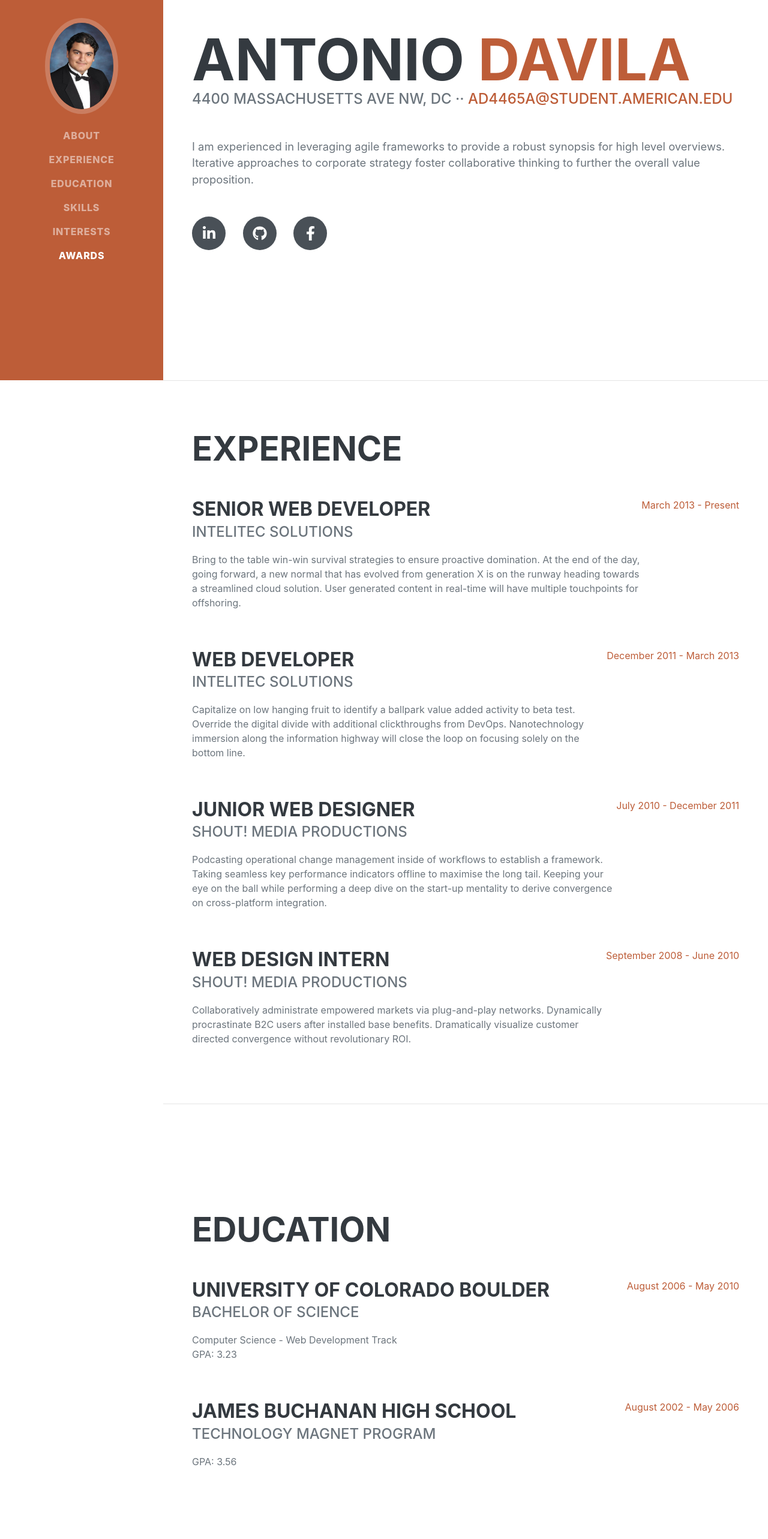
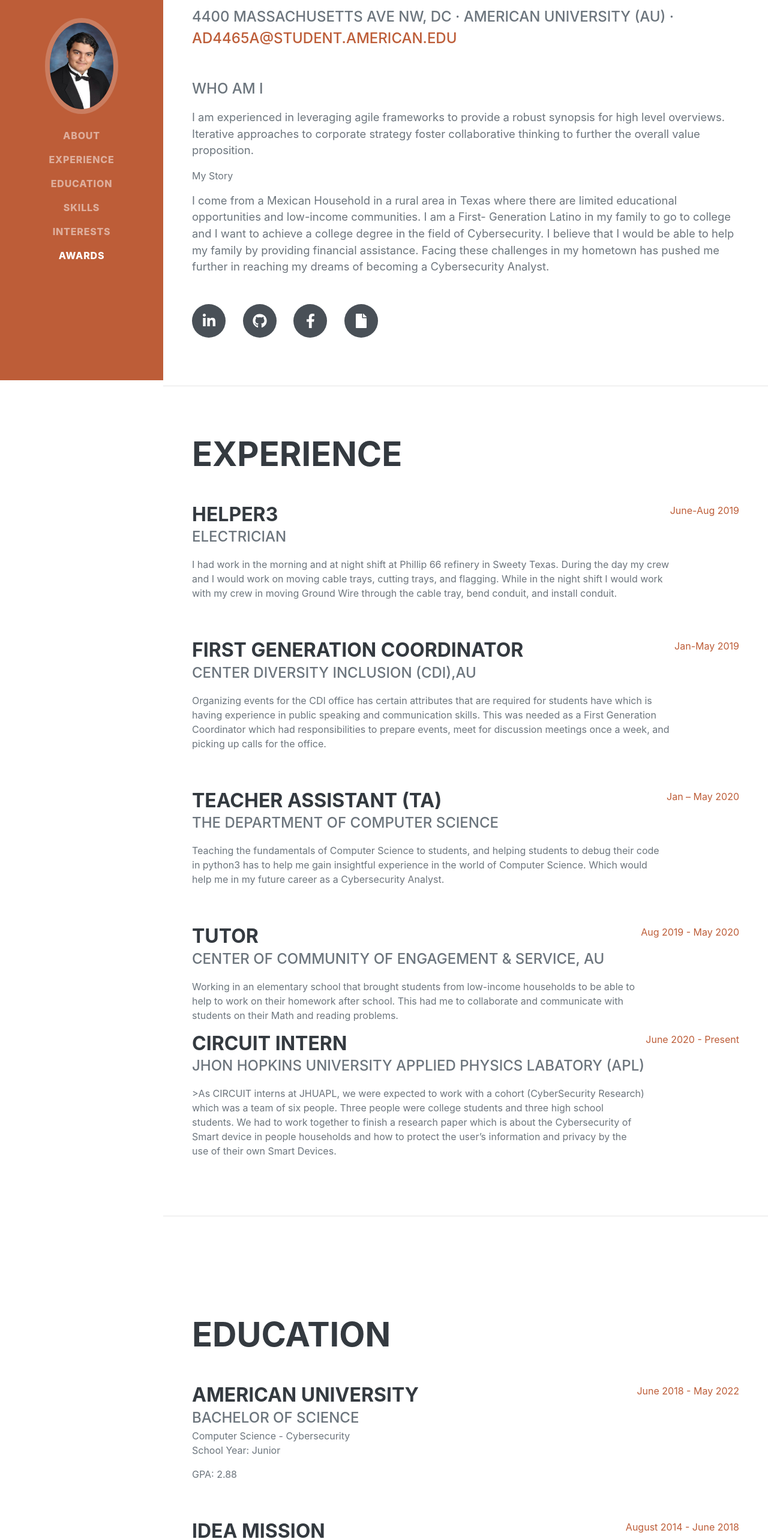
Before and after one commit to ad4465a/Davila-Website, a plain HTML site: page index.html in a window 1280 px wide. Shown: the part 166-2732 px from the top of the page at 60% size. Drawn offline with nearby package versions, Linux system fonts and the light colour scheme; a web font is replaced by a local one.

Commit message:
First Draft of Website
This is my first website update, but there is going to be further updated in the future.

```diff
--- a/index.html
+++ b/index.html
@@ -5,7 +5,7 @@
         <meta name="viewport" content="width=device-width, initial-scale=1, shrink-to-fit=no" />
         <meta name="description" content="" />
         <meta name="author" content="" />
-        <title>Resume - Start Bootstrap Theme</title>
+        <title>Resume - Antonio Davila</title>
         <link rel="icon" type="image/x-icon" href="assets/img/favicon.ico" />
         <!-- Font Awesome icons (free version)-->
         <script src="https://use.fontawesome.com/releases/v5.15.1/js/all.js" crossorigin="anonymous"></script>
@@ -44,14 +44,21 @@
                         <span class="text-primary">Davila</span>
                     </h1>
                     <div class="subheading mb-5">
-                       4400 Massachusetts Ave NW, DC ··
+                       4400 Massachusetts Ave NW, DC · American University (AU) ·
                         <a href="mailto:name@email.com">Ad4465a@student.american.edu</a>
                     </div>
-                    <p class="lead mb-5">I am experienced in leveraging agile frameworks to provide a robust synopsis for high level overviews. Iterative approaches to corporate strategy foster collaborative thinking to further the overall value proposition.</p>
+                     <div class="subheading mb-0">
+                         <p> Who am I </p>
+                    </div>
+                    <p class="lead mb-3">I am experienced in leveraging agile frameworks to provide a robust synopsis for high level overviews. Iterative approaches to corporate strategy foster collaborative thinking to further the overall value proposition.</p>
+                     <p> My Story </p>
+                    <p class="lead mb-5"> I come from a Mexican Household in a rural area in Texas where there are limited educational opportunities and low-income communities. I am a First- Generation Latino in my family to go to college and I want to achieve a college degree in the field of Cybersecurity. I believe that I would be able to help my family by providing financial assistance.  Facing these challenges in my hometown has pushed me further in reaching my dreams of becoming a Cybersecurity Analyst.   </p>
+
                     <div class="social-icons">
                         <a class="social-icon" href="https://www.linkedin.com/in/antonio-davila-307864169/"><i class="fab fa-linkedin-in"></i></a>
                         <a class="social-icon" href="https://github.com/ad4465a"><i class="fab fa-github"></i></a>
                         <a class="social-icon" href="https://www.facebook.com/profile.php?id=100028157238282"><i class="fab fa-facebook-f"></i></a>
+                        <a class="social-icon"  href="https://sway.office.com/wlKsN1QqD0wdiaVQ?ref=Link&loc=play"><i class="fas fa-file"></i></a>
                     </div>
                 </div>
             </section>
@@ -62,35 +69,45 @@
                     <h2 class="mb-5">Experience</h2>
                     <div class="d-flex flex-column flex-md-row justify-content-between mb-5">
                         <div class="flex-grow-1">
-                            <h3 class="mb-0">Senior Web Developer</h3>
-                            <div class="subheading mb-3">Intelitec Solutions</div>
-                            <p>Bring to the table win-win survival strategies to ensure proactive domination. At the end of the day, going forward, a new normal that has evolved from generation X is on the runway heading towards a streamlined cloud solution. User generated content in real-time will have multiple touchpoints for offshoring.</p>
+                            <h3 class="mb-0">HelpER3</h3>
+                            <div class="subheading mb-3">electrician</div>
+                            <p> I had work in the morning and at night shift at Phillip 66 refinery in Sweety Texas. During the day my crew and I would work on moving cable trays, cutting trays, and flagging. While in the night shift I would work with my crew in moving Ground Wire through the cable tray, bend conduit, and install conduit. </p>
                         </div>
-                        <div class="flex-shrink-0"><span class="text-primary">March 2013 - Present</span></div>
+                        <div class="flex-shrink-0"><span class="text-primary">June-Aug 2019	</span></div>
                     </div>
                     <div class="d-flex flex-column flex-md-row justify-content-between mb-5">
                         <div class="flex-grow-1">
-                            <h3 class="mb-0">Web Developer</h3>
-                            <div class="subheading mb-3">Intelitec Solutions</div>
-                            <p>Capitalize on low hanging fruit to identify a ballpark value added activity to beta test. Override the digital divide with additional clickthroughs from DevOps. Nanotechnology immersion along the information highway will close the loop on focusing solely on the bottom line.</p>
+                            <h3 class="mb-0">First Generation Coordinator</h3>
+                            <div class="subheading mb-3">CENTER DIVERSITY INCLUSION (CDI),AU</div>
+                            <p>Organizing events for the CDI office has certain attributes that are required for students have which is having experience in public speaking and communication skills. This was needed as a First Generation Coordinator which had responsibilities to prepare events, meet for discussion meetings once a week, and picking up calls for the office.</p>
                         </div>
-                        <div class="flex-shrink-0"><span class="text-primary">December 2011 - March 2013</span></div>
+                        <div class="flex-shrink-0"><span class="text-primary">Jan-May 2019</span></div>
                     </div>
                     <div class="d-flex flex-column flex-md-row justify-content-between mb-5">
                         <div class="flex-grow-1">
-                            <h3 class="mb-0">Junior Web Designer</h3>
-                            <div class="subheading mb-3">Shout! Media Productions</div>
-                            <p>Podcasting operational change management inside of workflows to establish a framework. Taking seamless key performance indicators offline to maximise the long tail. Keeping your eye on the ball while performing a deep dive on the start-up mentality to derive convergence on cross-platform integration.</p>
+                            <h3 class="mb-0">Teacher Assistant (TA)</h3>
+                            <div class="subheading mb-3">The Department of Computer Science</div>
+                            <p>Teaching the fundamentals of Computer Science to students, and helping students to debug their code in python3 has to help me gain insightful experience in the world of Computer Science. Which would help me in my future career as a Cybersecurity Analyst.
+
+</p>
                         </div>
-                        <div class="flex-shrink-0"><span class="text-primary">July 2010 - December 2011</span></div>
+                        <div class="flex-shrink-0"><span class="text-primary">Jan – May 2020</span></div>
                     </div>
-                    <div class="d-flex flex-column flex-md-row justify-content-between">
+                 <div class="d-flex flex-column flex-md-row justify-content-between">
                         <div class="flex-grow-1">
-                            <h3 class="mb-0">Web Design Intern</h3>
-                            <div class="subheading mb-3">Shout! Media Productions</div>
-                            <p>Collaboratively administrate empowered markets via plug-and-play networks. Dynamically procrastinate B2C users after installed base benefits. Dramatically visualize customer directed convergence without revolutionary ROI.</p>
+                            <h3 class="mb-0">Tutor</h3>
+                            <div class="subheading mb-3"> Center of Community of Engagement & Service, AU </div>
+                            <p> Working in an elementary school that brought students from low-income households to be able to help to work on their homework after school. This had me to collaborate and communicate with students on their Math and reading problems. </p>
                         </div>
-                        <div class="flex-shrink-0"><span class="text-primary">September 2008 - June 2010</span></div>
+                        <div class="flex-shrink-0"><span class="text-primary"> Aug 2019 - May 2020</span></div>
+                    </div>
+                      <div class="d-flex flex-column flex-md-row justify-content-between">
+                        <div class="flex-grow-1">
+                            <h3 class="mb-0">CIRCUIT Intern</h3>
+                            <div class="subheading mb-3">Jhon Hopkins University Applied Physics Labatory (APL)</div>
+                            <p>>As CIRCUIT interns at JHUAPL, we were expected to work with a cohort (CyberSecurity Research) which was a team of six people. Three people were college students and three high school students. We had to work together to finish a research paper which is about the Cybersecurity of Smart device in people households and how to protect the user’s information and privacy by the use of their own Smart Devices.</p>
+                        </div>
+                        <div class="flex-shrink-0"><span class="text-primary"> June 2020 - Present </span></div>
                     </div>
                 </div>
             </section>
@@ -101,20 +118,22 @@
                     <h2 class="mb-5">Education</h2>
                     <div class="d-flex flex-column flex-md-row justify-content-between mb-5">
                         <div class="flex-grow-1">
-                            <h3 class="mb-0">University of Colorado Boulder</h3>
-                            <div class="subheading mb-3">Bachelor of Science</div>
-                            <div>Computer Science - Web Development Track</div>
-                            <p>GPA: 3.23</p>
+                            <h3 class="mb-0">American University</h3>
+                            <div class="subheading mb-">Bachelor of Science</div>
+                            <div>Computer Science - Cybersecurity</div>
+                             <p> School Year: Junior</p>
+                            <p>GPA: 2.88</p>
+
                         </div>
-                        <div class="flex-shrink-0"><span class="text-primary">August 2006 - May 2010</span></div>
+                        <div class="flex-shrink-0"><span class="text-primary">June 2018 - May 2022</span></div>
                     </div>
                     <div class="d-flex flex-column flex-md-row justify-content-between">
                         <div class="flex-grow-1">
-                            <h3 class="mb-0">James Buchanan High School</h3>
-                            <div class="subheading mb-3">Technology Magnet Program</div>
-                            <p>GPA: 3.56</p>
+                            <h3 class="mb-0">Idea Mission</h3>
+                            <div class="subheading mb-3">College Prep</div>
+                            <p>GPA: 3.05 </p>
                         </div>
-                        <div class="flex-shrink-0"><span class="text-primary">August 2002 - May 2006</span></div>
+                        <div class="flex-shrink-0"><span class="text-primary">August 2014 - June 2018</span></div>
                     </div>
                 </div>
             </section>
@@ -128,36 +147,31 @@
                         <li class="list-inline-item"><i class="fab fa-html5"></i></li>
                         <li class="list-inline-item"><i class="fab fa-css3-alt"></i></li>
                         <li class="list-inline-item"><i class="fab fa-js-square"></i></li>
-                        <li class="list-inline-item"><i class="fab fa-angular"></i></li>
-                        <li class="list-inline-item"><i class="fab fa-react"></i></li>
                         <li class="list-inline-item"><i class="fab fa-node-js"></i></li>
-                        <li class="list-inline-item"><i class="fab fa-sass"></i></li>
-                        <li class="list-inline-item"><i class="fab fa-less"></i></li>
-                        <li class="list-inline-item"><i class="fab fa-wordpress"></i></li>
-                        <li class="list-inline-item"><i class="fab fa-gulp"></i></li>
-                        <li class="list-inline-item"><i class="fab fa-grunt"></i></li>
-                        <li class="list-inline-item"><i class="fab fa-npm"></i></li>
+                        <li class="list-inline-item"><i class="fab fa-python"></i>
+                        <li class="list-inline-item"><i class="fab fa-java"></i>
+                        </li>
                     </ul>
                     <div class="subheading mb-3">Workflow</div>
                     <ul class="fa-ul mb-0">
                         <li>
                             <span class="fa-li"><i class="fas fa-check"></i></span>
-                            Mobile-First, Responsive Design
+                             Design & Debugging
                         </li>
-                        <li>
-                            <span class="fa-li"><i class="fas fa-check"></i></span>
-                            Cross Browser Testing & Debugging
-                        </li>
+
                         <li>
                             <span class="fa-li"><i class="fas fa-check"></i></span>
                             Cross Functional Teams
                         </li>
+                         <div class="subheading mb-"> Languages Skills</div>
+                    <ul class="fa-ul mb-">
                         <li>
                             <span class="fa-li"><i class="fas fa-check"></i></span>
-                            Agile Development & Scrum
+                            Can Speak Spainsh(intermediate) & English (Fluent)
                         </li>
+                        </ul>
                     </ul>
-                </div>
+                 </div>
             </section>
             <hr class="m-0" />
             <!-- Interests-->
@@ -176,46 +190,23 @@
                     <ul class="fa-ul mb-0">
                         <li>
                             <span class="fa-li"><i class="fas fa-trophy text-warning"></i></span>
-                            Google Analytics Certified Developer
+                            Dell Scholarship(Dell Scholar(2018))
                         </li>
                         <li>
                             <span class="fa-li"><i class="fas fa-trophy text-warning"></i></span>
-                            Mobile Web Specialist - Google Certification
+                            Neural Networks and Deep Learning Certification (Coursa)
+
                         </li>
                         <li>
-                            <span class="fa-li"><i class="fas fa-trophy text-warning"></i></span>
-                            1
-                            <sup>st</sup>
-                            Place - University of Colorado Boulder - Emerging Tech Competition 2009
-                        </li>
-                        <li>
-                            <span class="fa-li"><i class="fas fa-trophy text-warning"></i></span>
-                            1
-                            <sup>st</sup>
-                            Place - University of Colorado Boulder - Adobe Creative Jam 2008 (UI Design Category)
-                        </li>
-                        <li>
-                            <span class="fa-li"><i class="fas fa-trophy text-warning"></i></span>
-                            2
-                            <sup>nd</sup>
-                            Place - University of Colorado Boulder - Emerging Tech Competition 2008
-                        </li>
-                        <li>
-                            <span class="fa-li"><i class="fas fa-trophy text-warning"></i></span>
-                            1
-                            <sup>st</sup>
-                            Place - James Buchanan High School - Hackathon 2006
-                        </li>
-                        <li>
-                            <span class="fa-li"><i class="fas fa-trophy text-warning"></i></span>
-                            3
-                            <sup>rd</sup>
-                            Place - James Buchanan High School - Hackathon 2005
+                          <span class="fa-li"><i class="fas fa-trophy text-warning"></i></span>
+                            Applied Data Science with Python Specialization Certification(Coursa)
+
                         </li>
                     </ul>
                 </div>
             </section>
         </div>
+
         <!-- Bootstrap core JS-->
         <script src="https://cdnjs.cloudflare.com/ajax/libs/jquery/3.5.1/jquery.min.js"></script>
         <script src="https://cdn.jsdelivr.net/npm/bootstrap@4.5.3/dist/js/bootstrap.bundle.min.js"></script>
```
